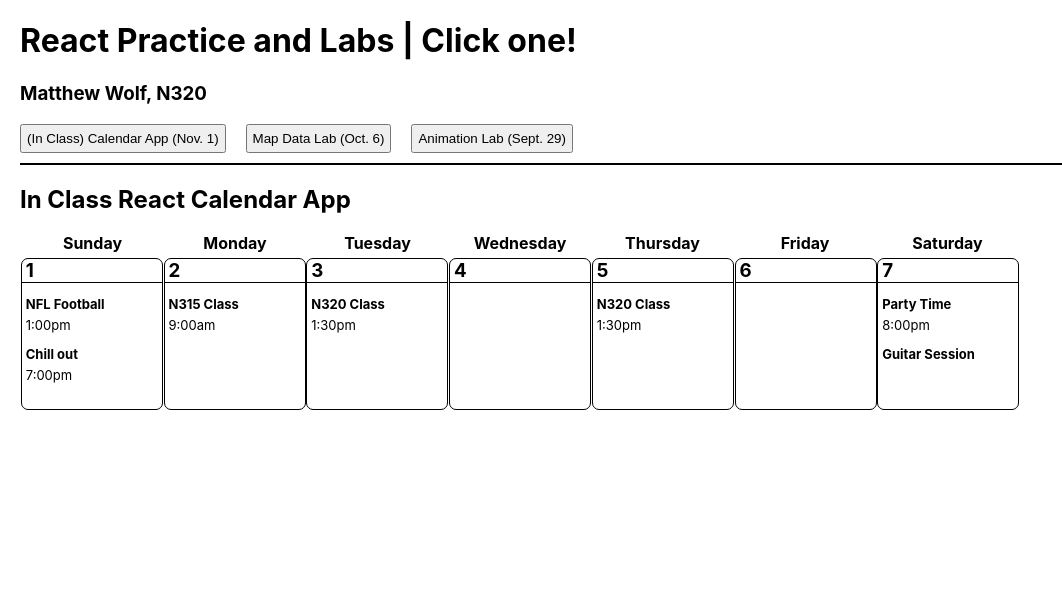
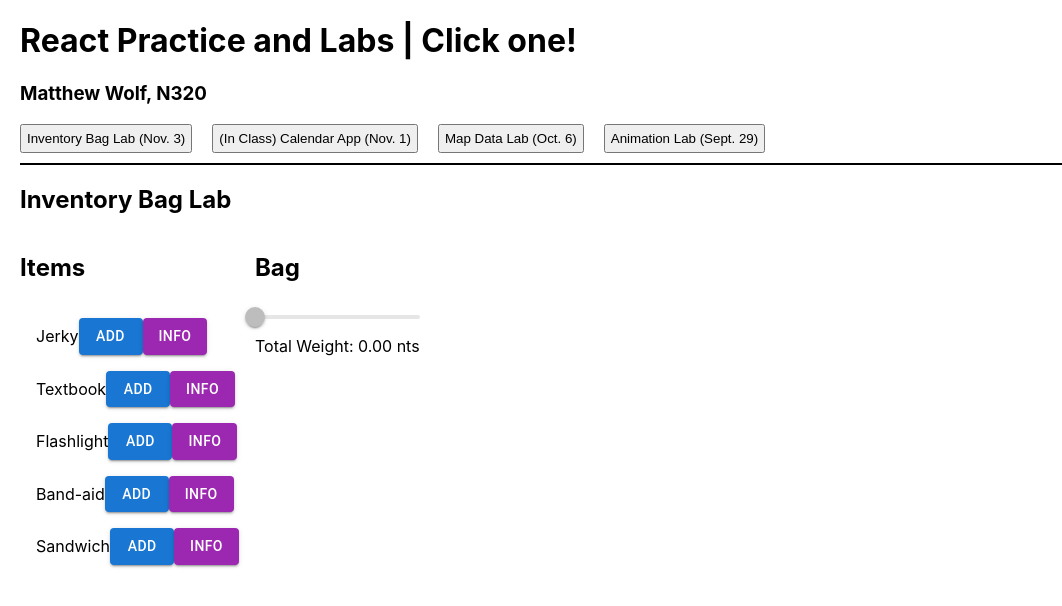
Before and after one commit to n320-wolfmi/ReactLabs, a React (Create React App) app in the folder my-app/: page / in a window 1280 px wide. Shown: the top 606 px of the page, without its empty margins (0-1062 px from the left). Built offline with nearby package versions, Linux system fonts and the light colour scheme.

Commit message:
inventory bag lab

```diff
--- /dev/null
+++ b/my-app/public/data/items.json
@@ -0,0 +1,37 @@
+[
+    {
+        "id": 0,
+        "name": "Jerky",
+        "icon": "A",
+        "desc": "Dehydrated, through inattention",
+        "weight": 0.5
+    },
+    {
+        "id": 1,
+        "name": "Textbook",
+        "icon": "A",
+        "desc": "Knowledge, bidden",
+        "weight": 5
+    },
+    {
+        "id": 2,
+        "name": "Flashlight",
+        "icon": "A",
+        "desc": "A welcome improvement to the splashlight",
+        "weight": 2
+    },
+    {
+        "id": 3,
+        "name": "Band-aid",
+        "icon": "A",
+        "desc": "More musical than you might expect",
+        "weight": 0.2
+    },
+    {
+        "id": 4,
+        "name": "Sandwich",
+        "icon": "A",
+        "desc": "A range of dining possibilities",
+        "weight": 1.5
+    }
+]
--- a/my-app/src/App.js
+++ b/my-app/src/App.js
@@ -3,11 +3,12 @@ import React from "react";
 import AnimLab from "./AnimLab/AnimLab"
 import Map from "./Map/Map"
 import Calendar from './CalendarApp/Calendar';
+import Inventory from './InventoryBag/Inventory';
 
 export default class App extends React.Component {
 
   state = {
-    pages: [<Calendar/>, <Map/>, <AnimLab/>],
+    pages: [<Inventory/>, <Calendar/>, <Map/>, <AnimLab/>],
     curPage: 0
   }
 
@@ -17,9 +18,10 @@ export default class App extends React.Component {
         <h1>React Practice and Labs | Click one!</h1>
         <h3>Matthew Wolf, N320</h3>
         <div className='componentButtons'>
-          <button onClick={() => { this.swapProject(0) }}>(In Class) Calendar App (Nov. 1)</button>
-          <button onClick={() => { this.swapProject(1) }}>Map Data Lab (Oct. 6)</button>
-          <button onClick={() => { this.swapProject(2) }}>Animation Lab (Sept. 29)</button>
+          <button onClick={() => { this.swapProject(0) }}>Inventory Bag Lab (Nov. 3)</button>
+          <button onClick={() => { this.swapProject(1) }}>(In Class) Calendar App (Nov. 1)</button>
+          <button onClick={() => { this.swapProject(2) }}>Map Data Lab (Oct. 6)</button>
+          <button onClick={() => { this.swapProject(3) }}>Animation Lab (Sept. 29)</button>
         </div>
         {this.state.pages[this.state.curPage]}
       </div>
--- /dev/null
+++ b/my-app/src/InventoryBag/Bag.js
@@ -0,0 +1,23 @@
+import React from "react"
+import { ListItem, List, Slider } from "@mui/material"
+
+export default function Bag(props) {
+
+    const weight = props.items.reduce((totalWeight, item) => {
+        return totalWeight + item.weight
+    }, 0)
+
+    const itemsList = props.items.map((item, ind) => (
+        <ListItem key={ind} onClick={() => {
+            props.removeItem(ind)
+        }}>{item.name}</ListItem>
+    ))
+
+    return (
+        <div>
+            <Slider disabled={true} max={15} value={weight}></Slider>
+            <div>Total Weight: {weight.toFixed(2)} nts</div>
+            <List>{itemsList}</List>
+        </div>
+    )
+}
--- /dev/null
+++ b/my-app/src/InventoryBag/Inventory.js
@@ -0,0 +1,81 @@
+import "./inventory.css"
+import React, { useState, useEffect } from "react"
+import InventoryItem from "./InventoryItem"
+import { List, Modal, Grid } from "@mui/material"
+import Bag from "./Bag"
+
+export default function Inventory() {
+    //items is an array for the inventory, json data is sent via setItems
+    const[items, setItems] = useState([])
+
+    //selectedItem is an object that holds info
+    const[selectedItem, selectItem] = useState({})
+
+    //setting modal on and off
+    const[showModal, setModalOpen] = useState(false)
+
+    //
+    const[bagItems, setBagItems] = useState([])
+
+    //on component mount, load data
+    useEffect(() => {
+        fetch("data/items.json")
+        .then((result) => result.json())
+        .then((data) => {
+            //store data, send items to useState
+            setItems(data)
+        })
+    }, [])
+
+    //create our inventory list
+    const itemsList = items.map( (item) => (//for each item in the items array (from the useState)
+        //create an inventory item from InventoryItem.js
+        <InventoryItem key={item.id} item={item} addItem={addItem} showInfo={showInfo} />
+    ))
+
+    return(
+        <div>
+            <Modal open={showModal} onClose={() => { setModalOpen(false) }}>
+                <div id="infoBox">
+                    <h3>{selectedItem.name}</h3>
+                    <p>{selectedItem.desc}</p>
+                    <p>Weight: {selectedItem.weight}</p>
+                </div>
+            </Modal>
+
+            <h2>Inventory Bag Lab</h2>
+
+            <Grid container>
+                <Grid>
+                    <h2>Items</h2>
+                    <List>{ itemsList }</List>
+                </Grid>
+                <Grid>
+                    <h2>Bag</h2>
+                    <Bag items={bagItems} removeItem={removeItem}/>
+                </Grid>
+            </Grid>
+        </div>
+    )
+
+    function removeItem(itemInd) {
+        //create a copy of bag items
+        const tempBag = [...bagItems]
+        //remove the item at index from the copied array
+        tempBag.splice(itemInd, 1)
+        //set as new array
+        setBagItems(tempBag)
+    }
+
+    function showInfo(itemId) {
+        //select the item to be shown and put info into variable
+        selectItem(items[itemId])
+        //show the info
+        setModalOpen(true)
+    }
+
+    //adds items to the bag
+    function addItem(itemId) {
+        setBagItems([...bagItems, items[itemId]])
+    }
+}
--- /dev/null
+++ b/my-app/src/InventoryBag/InventoryItem.js
@@ -0,0 +1,17 @@
+import React from "react"
+import { Button, ListItem } from "@mui/material"
+
+export default function InventoryItem(props) {
+    return (
+        <ListItem>
+            { props.item.name }
+            <Button variant="contained" color="primary" onClick={() => {
+                props.addItem(props.item.id)
+            }}>Add</Button>
+            <Button variant="contained" color="secondary" onClick={() => {
+                //show info from each item
+                props.showInfo(props.item.id)
+            }}>Info</Button>
+        </ListItem>
+    )
+}
--- /dev/null
+++ b/my-app/src/InventoryBag/inventory.css
@@ -0,0 +1,8 @@
+#infoBox {
+    width: 60%;
+    height: 40%;
+    margin: 10% auto;
+    background-color: #fff;
+    border-radius: 6px;
+    padding: 4px;
+}
```
